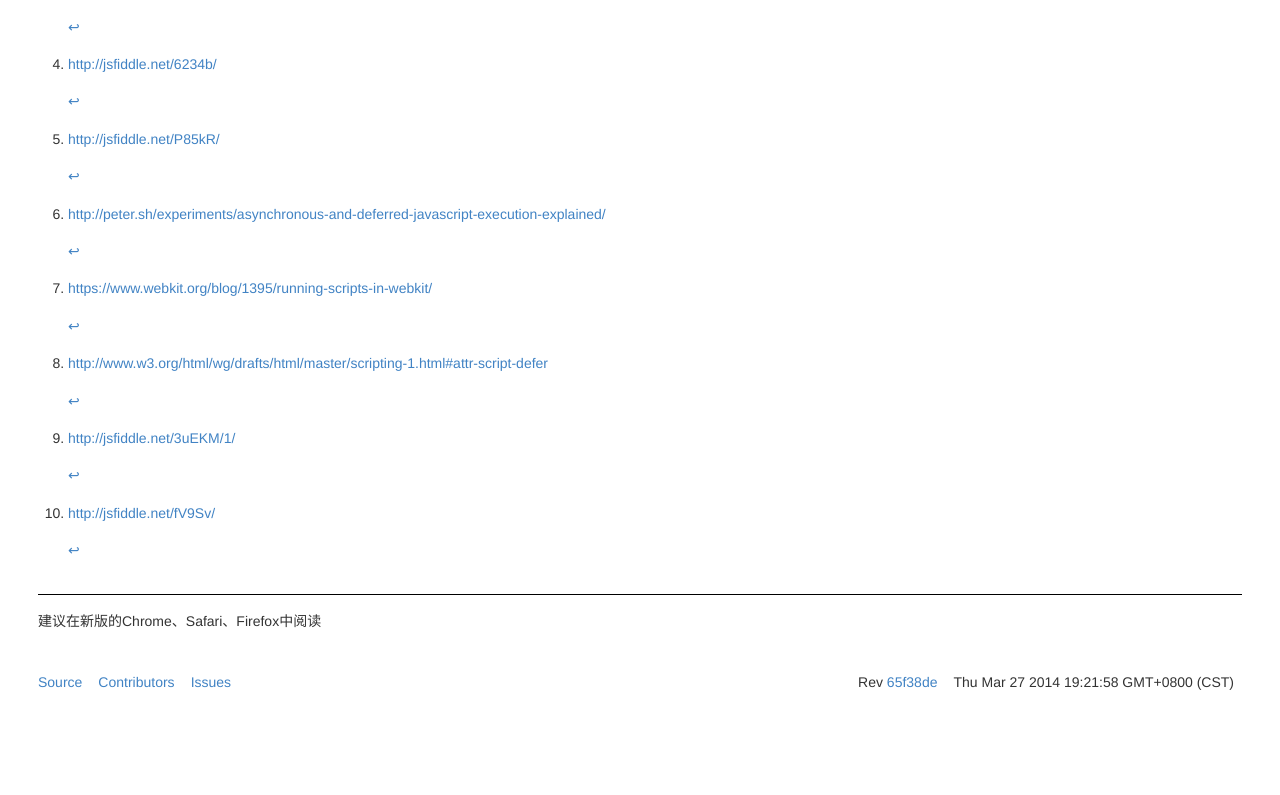
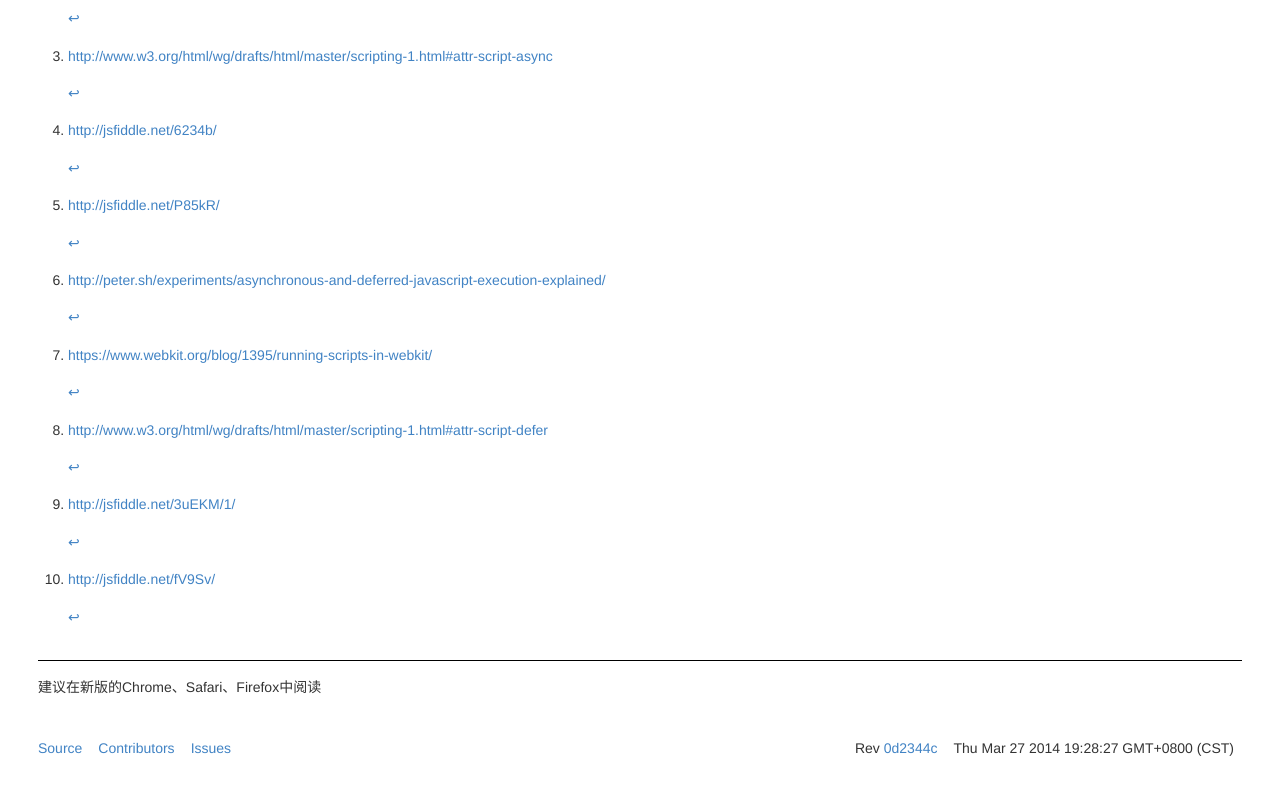
Before and after one commit to RobinQu/Programing-In-Javascript, a plain HTML site: page Browser_Scripting/Document_Loading/ScriptTag.html in a window 1280 px wide. Shown: the part 3183-3978 px from the top of the page. Before the commit the page ends 3938 px from the top, so only its background shows below. Drawn offline with Linux system fonts and the light colour scheme.

Commit message:
Built Programing-In-Javascript from commit e7dc003 on branch master

```diff
--- a/Browser_Scripting/Document_Loading/ScriptTag.html
+++ b/Browser_Scripting/Document_Loading/ScriptTag.html
@@ -146,8 +146,8 @@
   </div>
   <div class="right">
     <ul class="inline-list">
-      <li>Rev <a href="https://github.com/RobinQu/Programing-In-Javascript/tree/65f38de/chapters/Browser_Scripting/Document_Loading/ScriptTag.md">65f38de</a></li>
-      <li>Thu Mar 27 2014 19:21:58 GMT+0800 (CST)</li>
+      <li>Rev <a href="https://github.com/RobinQu/Programing-In-Javascript/tree/0d2344c/chapters/Browser_Scripting/Document_Loading/ScriptTag.md">0d2344c</a></li>
+      <li>Thu Mar 27 2014 19:28:27 GMT+0800 (CST)</li>
     </ul>
   </div>
 </footer>
--- a/style.css
+++ b/style.css
@@ -316,6 +316,12 @@
   background-color: transparent;
   border: none; }
 
+.footnotes {
+  border-top: 5px dashed #ececec;
+  padding-top: 2rem; }
+  .footnotes:before {
+    content: "批注列表："; }
+
 .inline-list {
   margin: 1rem auto 1rem auto;
   margin-left: 1rem;
```
Also changed, not shown: Browser_Scripting/DOM_Scripting/EventAPI.html (+2 -2 lines), Browser_Scripting/Document_Loading/ScriptExecution.html (+2 -2 lines), index.html (+2 -2 lines).
